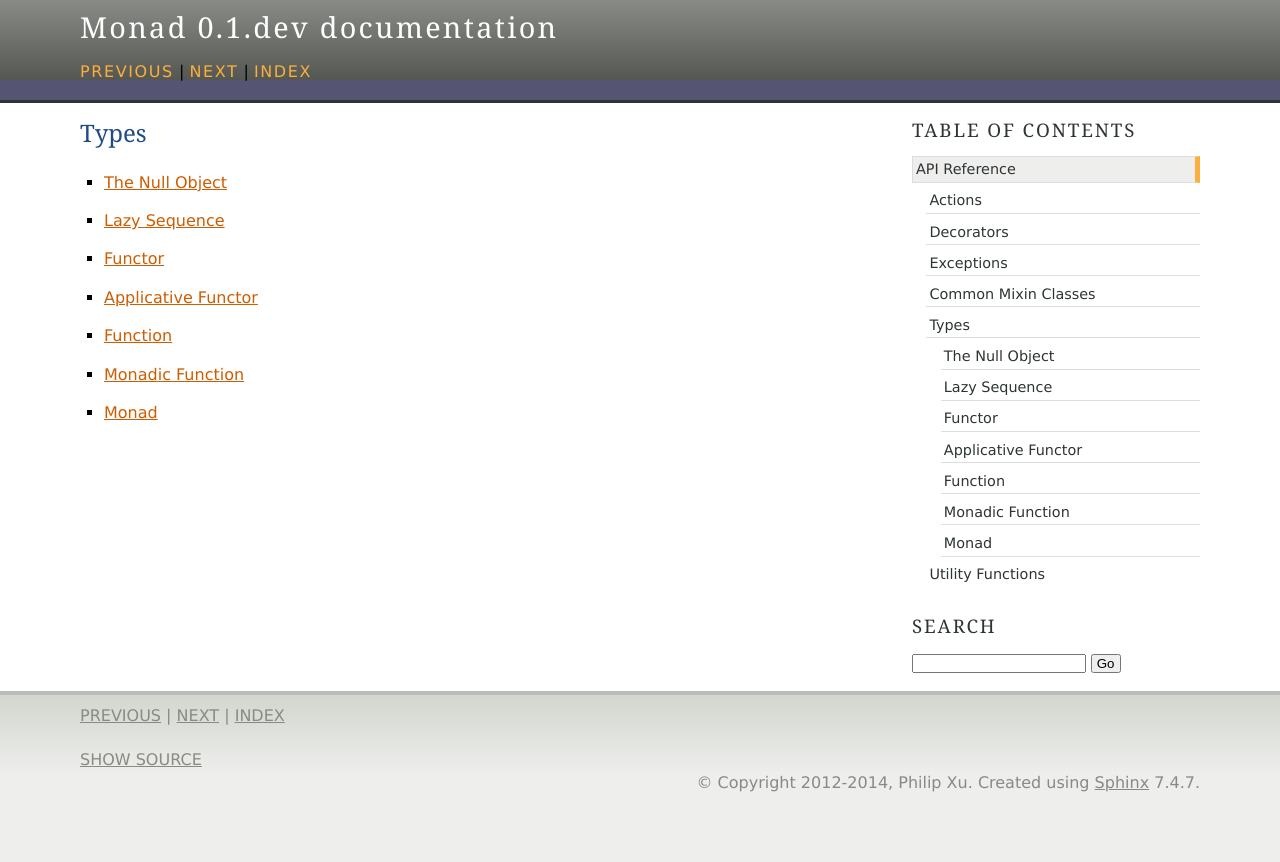
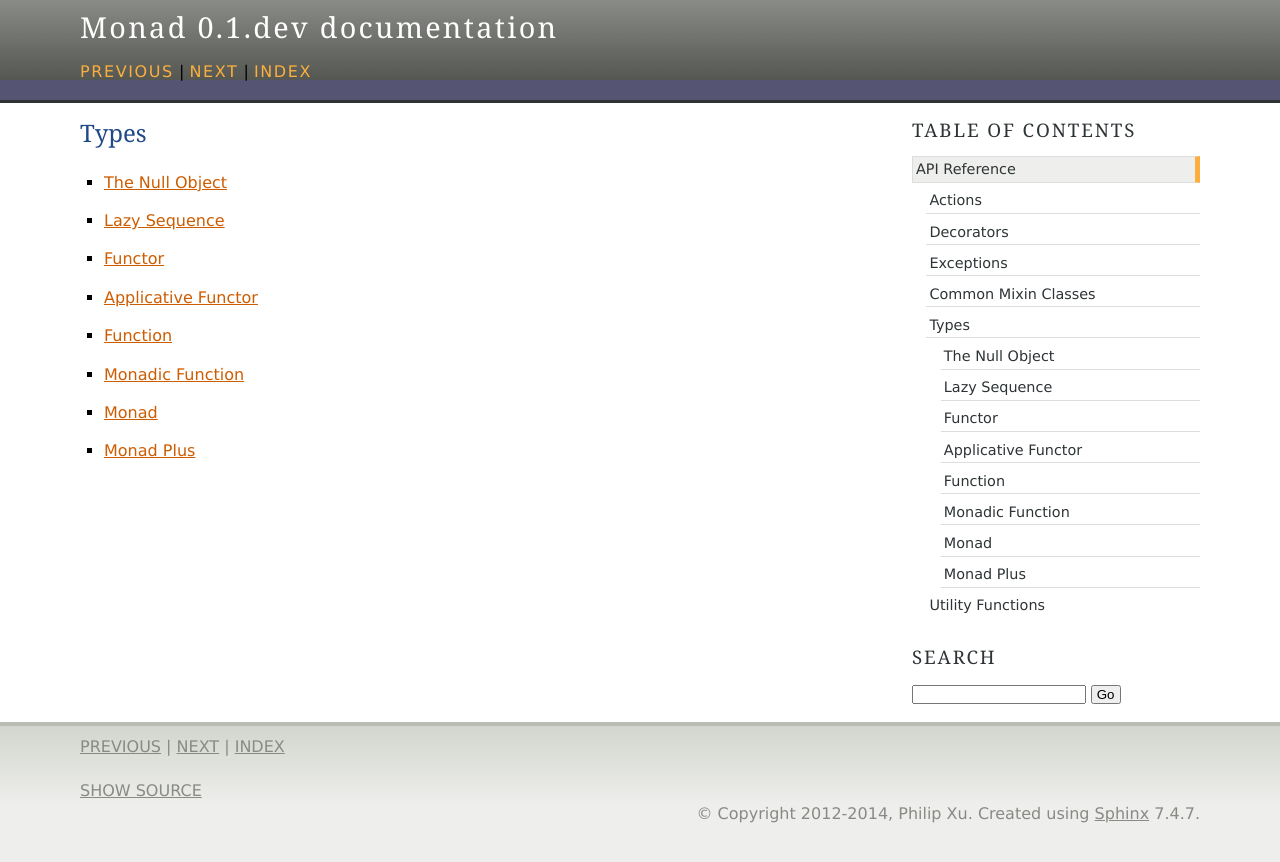
Before and after one commit to pyx/monad, a Sphinx documentation site: the page built from docs/api/types/index.rst, in a window 1280 px wide. Shown: the top 862 px of the page. Built offline with Sphinx 7.4.7, drawn with Linux system fonts in a browser that asks for light colours.

Commit message:
Added API reference: MonadPlus

```diff
--- a/docs/api/types/index.rst
+++ b/docs/api/types/index.rst
@@ -10,3 +10,4 @@ Types
    function
    monadic
    monad
+   monadplus
--- /dev/null
+++ b/docs/api/types/monadplus.rst
@@ -0,0 +1,6 @@
+Monad Plus
+==========
+
+.. automodule:: monad.types.monadplus
+   :members:
+   :show-inheritance:
```
